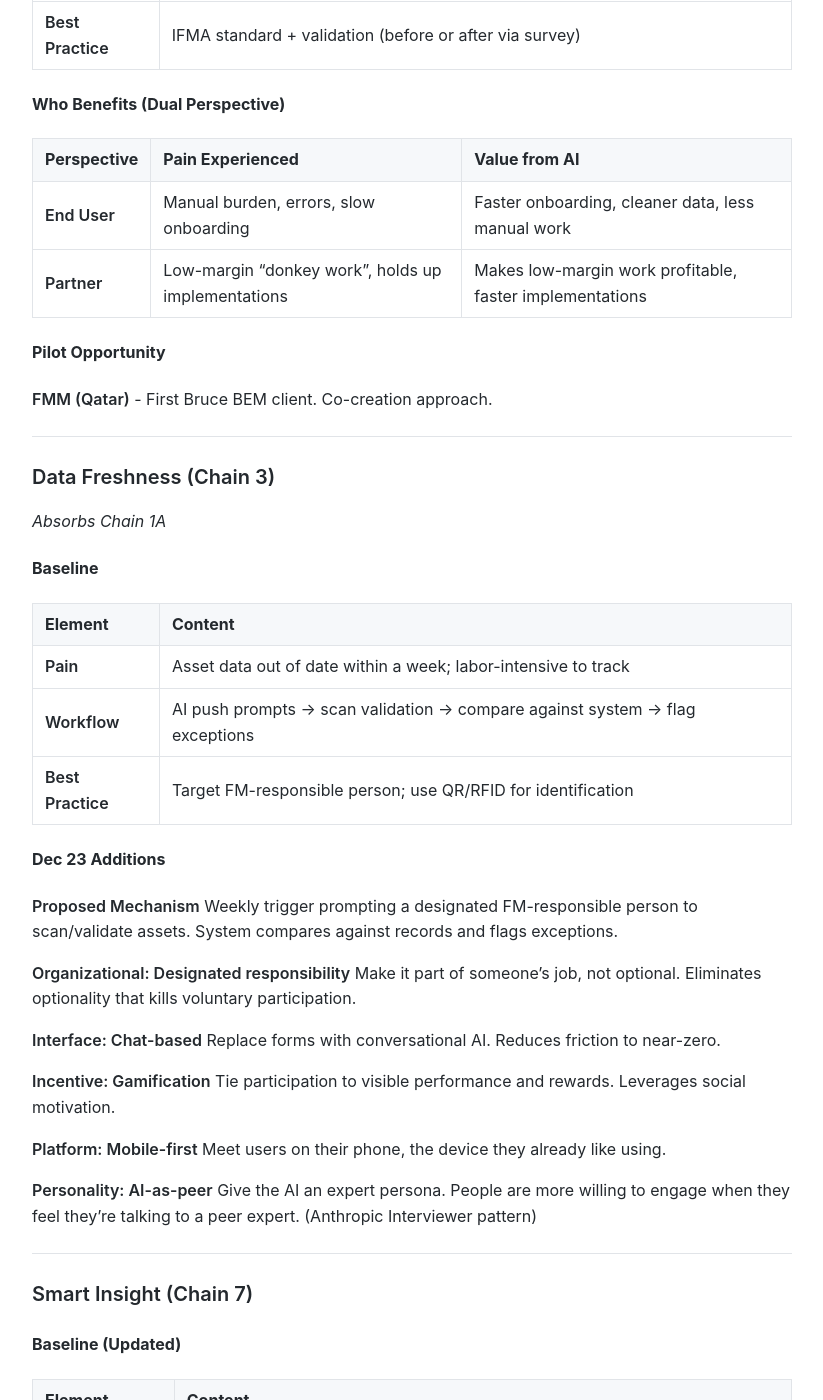
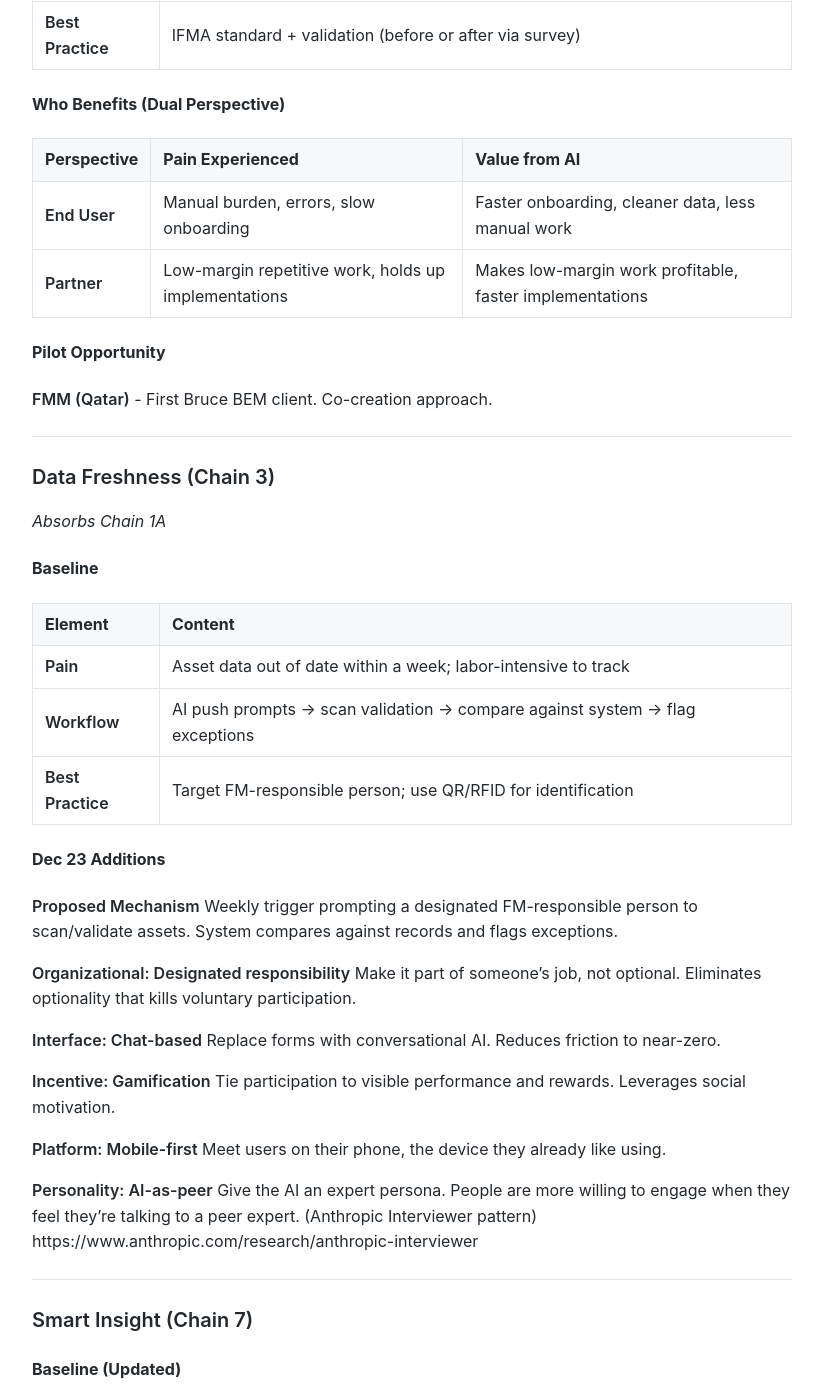
Before and after one commit to MariusWilsch/public-wilsch-ai-pages, a Jekyll site: the page built from project/archibus-fm-assistant/dec-23-session-progression.md, in a window 1280 px wide and 1400 px high, scrolled down 1599 px. Shown: the whole window, without its empty margins (228-1051 px from the left). Built offline with Jekyll 4.4.1, drawn with Linux system fonts in a browser that asks for light colours; our own code applies the rules of GitHub Pages for plain Markdown files.

Commit message:
Sync from hippocampus 2025-12-31

```diff
--- a/project/archibus-fm-assistant/dec-23-session-progression.md
+++ b/project/archibus-fm-assistant/dec-23-session-progression.md
@@ -47,18 +47,18 @@ These form a coherent sequence: 1B (onboarding) → 3 (freshness) → 7 (intelli
 
 #### Baseline
 
-| Element | Content |
-|---------|---------|
-| **Pain** | Days of work, error-prone, inconsistent data |
-| **Workflow** | Ingest data (Excel, BIM, or other formats) → sanitize → validate against standards |
-| **Best Practice** | IFMA standard + validation (before or after via survey) |
+| Element           | Content                                                                            |
+| ----------------- | ---------------------------------------------------------------------------------- |
+| **Pain**          | Days of work, error-prone, inconsistent data                                       |
+| **Workflow**      | Ingest data (Excel, BIM, or other formats) → sanitize → validate against standards |
+| **Best Practice** | IFMA standard + validation (before or after via survey)                            |
 
 #### Who Benefits (Dual Perspective)
 
 | Perspective | Pain Experienced | Value from AI |
 |-------------|------------------|---------------|
 | **End User** | Manual burden, errors, slow onboarding | Faster onboarding, cleaner data, less manual work |
-| **Partner** | Low-margin "donkey work", holds up implementations | Makes low-margin work profitable, faster implementations |
+| **Partner** | Low-margin repetitive work, holds up implementations | Makes low-margin work profitable, faster implementations |
 
 #### Pilot Opportunity
 
@@ -96,7 +96,7 @@ Tie participation to visible performance and rewards. Leverages social motivatio
 Meet users on their phone, the device they already like using.
 
 **Personality: AI-as-peer**
-Give the AI an expert persona. People are more willing to engage when they feel they're talking to a peer expert. (Anthropic Interviewer pattern)
+Give the AI an expert persona. People are more willing to engage when they feel they're talking to a peer expert. (Anthropic Interviewer pattern) https://www.anthropic.com/research/anthropic-interviewer
 
 ---
 
```
Also changed, not shown: project/paul_youtube_fullstack/light-tier-v2-feature-scope.md (+5 -4 lines).
